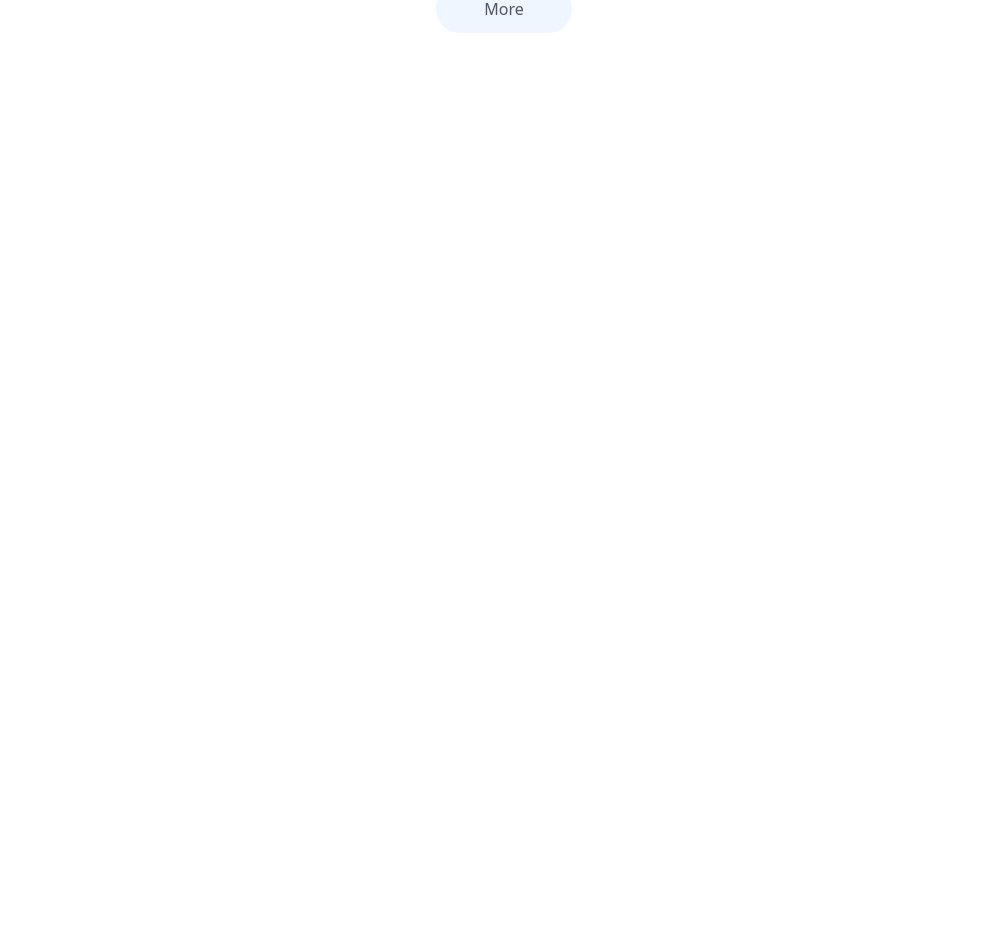
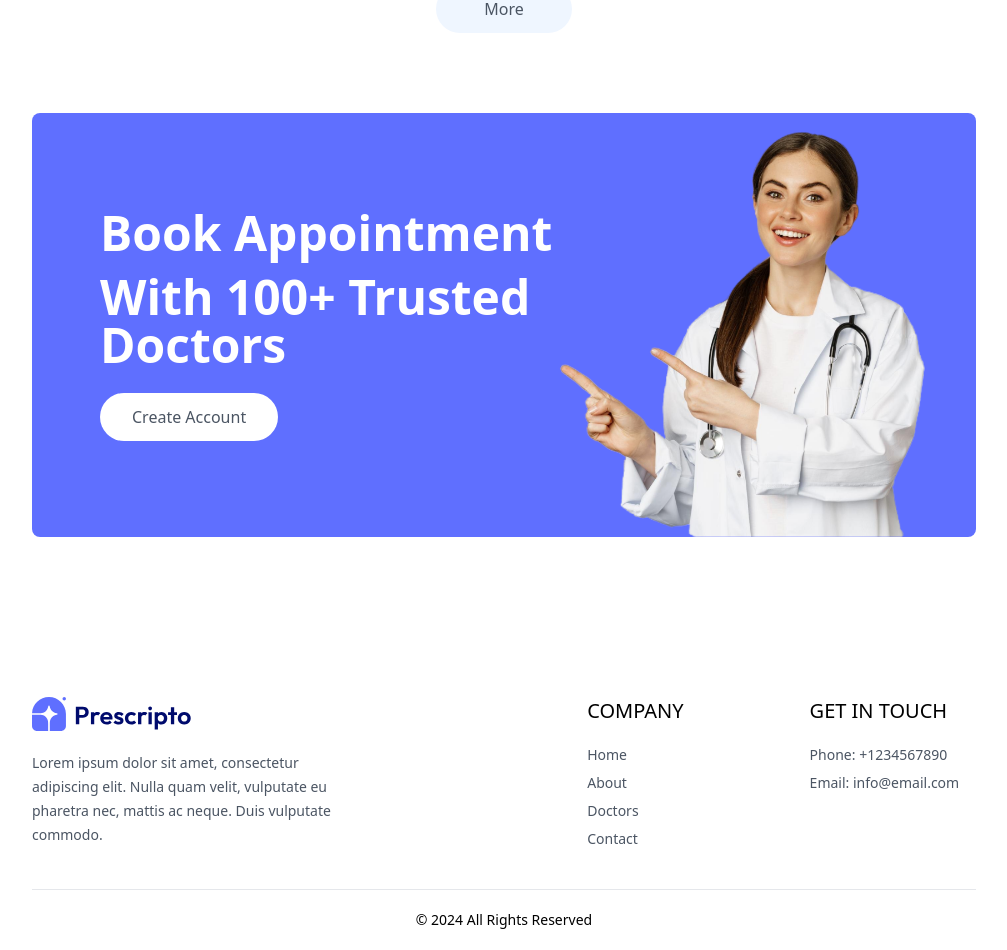
Before and after one commit to Loyoenock/doctorappointment, a React (Vite) app in the folder frontend/: page / in a window 1280 px wide. Shown: the part 2358-3308 px from the top of the page, without its empty margins (136-1143 px from the left). Before the commit the page ends 2455 px from the top, so only its background shows below. Built offline with nearby package versions, Linux system fonts and the light colour scheme.

Commit message:
Section -footer

```diff
--- a/frontend/src/App.jsx
+++ b/frontend/src/App.jsx
@@ -8,6 +8,7 @@
 import MyAppointments from './pages/MyAppointments'
 import Appointment from './pages/Appointment'
 import Navbar from './components/Navbar'
+import Footer from './components/Footer'
 
 
 
@@ -26,7 +27,7 @@
         <Route path='my-appoinments' element={<MyAppointments/>} />
         <Route path='appoinment/:docId' element={<Appointment/>} />
       </Routes>
-
+      <Footer />
     </div>
   )
 }
--- /dev/null
+++ b/frontend/src/components/Banner.jsx
@@ -0,0 +1,28 @@
+import React from 'react'
+import { assets } from '../assets/assets'
+import { useNavigate } from 'react-router-dom'
+
+const Banner = () => {
+
+  const navigate = useNavigate()
+
+  return (
+    <sectioon className='flex bg-primary rounded-lg px-6 sm:px-10 md:px-14 lg:px-12 my-20 md:mx-10'>
+      {/* -------------------- Left Side-------------------------- */}
+      <div className='flex-1 py-8 sm:py-10 md:py-16 lg:py-24 lg:pl-5'>
+        <div className='text-xl sm:text-2xl md:text-3xl lg:text-5xl font-semibold text-white'>
+          <p>Book Appointment</p>
+          <p className='mt-4'>With 100+ Trusted Doctors</p>
+        </div>
+        <button onClick={() => {navigate('/login'); scrollTo(0,0)}} className='bg-white sm:text-base text-gray-600 px-8 py-3 rounded-full mt-6 hover:scale-105 transition-all'>Create Account</button>
+      </div>
+
+       {/* -------------------- Right Side-------------------------- */}
+       <div className='hidden md:block md:w-1/2 lg:w-[370px] relative'>
+          <img src={assets.appointment_img} alt='' className='w-full absolute bottom-0 right-0 max-w-md' />
+        </div>
+    </sectioon>
+  )
+}
+
+export default Banner
--- /dev/null
+++ b/frontend/src/components/Footer.jsx
@@ -0,0 +1,47 @@
+import React from 'react'
+import { assets } from '../assets/assets'
+
+const Footer = () => {
+  return (
+    <section className='md:mx-10'>
+      <div className='flex flex-col sm:grid grid-cols-[3fr_1fr_1fr] gap-14 my-10 mt-40 text-sm'>
+        {/* --------------------- Left section------------------------- */}
+        <div>
+          <img src={assets.logo} alt=''className='mb-5 w-40' />
+          <p className='w-full md:w-2/3 text-gray-600 leading-6'>
+            Lorem ipsum dolor sit amet, consectetur adipiscing elit.
+            Nulla quam velit, vulputate eu pharetra nec, mattis ac neque.
+            Duis vulputate commodo.
+          </p>
+        </div>
+
+        {/* --------------------- Center section------------------------- */}
+        <div>
+          <p className='text-xl font-medium uppercase mb-5'>Company</p>
+          <ul className='flex flex-col gap-2 text-gray-600'>
+            <li>Home</li>
+            <li>About</li>
+            <li>Doctors</li>
+            <li>Contact</li>
+          </ul>
+        </div>
+
+        {/* --------------------- Right section------------------------- */}
+        <div>
+          <p className='text-xl font-medium uppercase mb-5'>Get in Touch</p>
+          <ul className='flex flex-col gap-2 text-gray-600'>
+            <li>Phone: +1234567890</li>
+            <li>Email: info@email.com </li>
+          </ul>
+        </div>
+      </div>
+
+      <div>
+        <hr />
+        <p className='py-5 text-sm text-center'>© 2024 All Rights Reserved</p>
+      </div>
+    </section>
+  )
+}
+
+export default Footer
--- a/frontend/src/pages/Home.jsx
+++ b/frontend/src/pages/Home.jsx
@@ -2,6 +2,7 @@
 import Header from '../components/Header'
 import SpecialityMenu from '../components/SpecialityMenu'
 import TopDoctors from '../components/TopDoctors'
+import Banner from '../components/Banner'
 
 const Home = () => {
   return (
@@ -9,6 +10,7 @@
       <Header />
       <SpecialityMenu />
       <TopDoctors />
+      <Banner />
     </>
   )
 }
```
